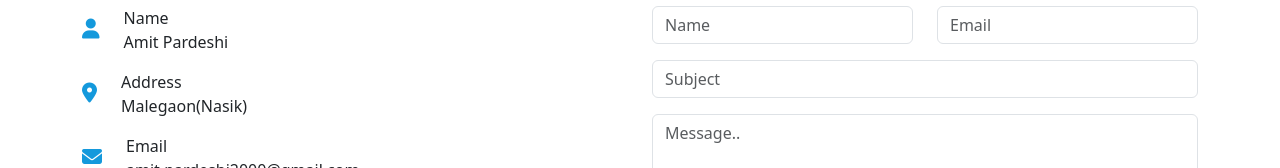
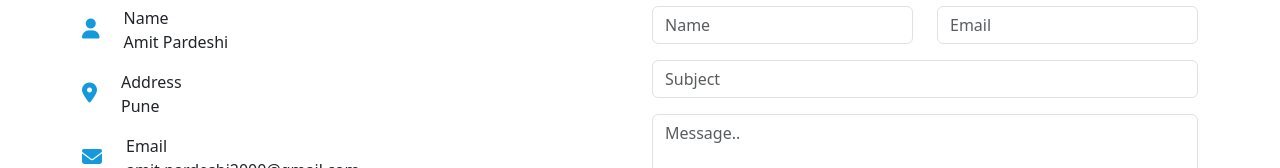
Before and after one commit to Amitsingh2000/my_portfolio, a plain HTML site: page index.html in a window 1280 px wide. Shown: the part 4160-4328 px from the top of the page. Drawn offline with nearby package versions, Linux system fonts and the light colour scheme.

Commit message:
Update index.html

```diff
--- a/index.html
+++ b/index.html
@@ -324,7 +324,7 @@
 						</div>
 						<div class="col">
 							<div class="d-flex">
-								<div class="me-2">Address <br> Malegaon(Nasik)</div>
+								<div class="me-2">Address <br> Pune </div>
 							</div>
 						</div>
 					</div>
```
